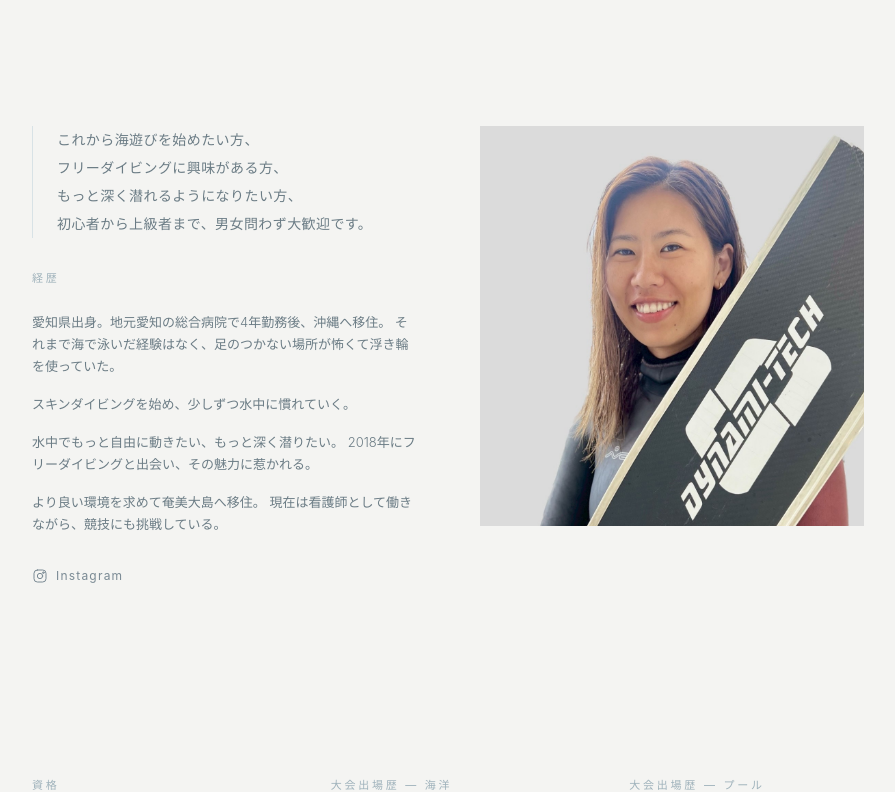
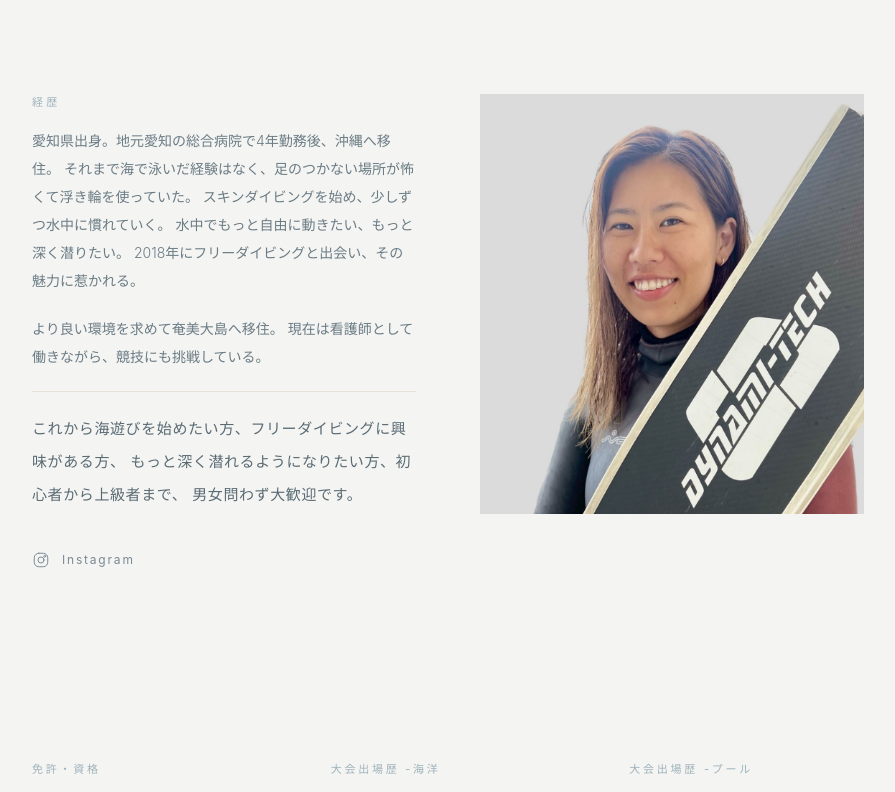
Before and after one commit to ikucha-portfolio/freediving-site, a React (Vite) app: page /about in a window 1280 px wide. Shown: the part 402-1194 px from the top of the page, without its empty margins (192-1087 px from the left). Built offline with nearby package versions, Linux system fonts and the light colour scheme; a web font is replaced by a local one.

Commit message:
AboutページのUIを整理
・STORY構造を統合（経歴＋メッセージ）
・スマホ最適化（縦構成）
・余白ルール統一
・プロフィールセクション調整

```diff
--- a/src/pages/about.jsx
+++ b/src/pages/about.jsx
@@ -1,6 +1,5 @@
 import Section from "../components/layout/Section";
 import Container from "../components/layout/Container";
-import TwoColumn from "../components/layout/TwoColumn";
 
 export default function About() {
   return (
@@ -8,71 +7,44 @@ export default function About() {
 
       {/* ===== HERO ===== */}
       <section className="relative h-[45vh] md:h-[50vh] w-full overflow-hidden">
-
         <img
           src="/images/about-hero.jpeg"
           className="absolute inset-0 w-full h-full object-cover object-[center_45%]"
         />
-
-        {/* くすみ（弱め） */}
         <div className="absolute inset-0 bg-[#1c2b2e]/25" />
 
-        {/* 下グラデ */}
-
-
         <div className="relative z-10 h-full flex flex-col justify-center items-center text-center">
-
           <p className="text-white/70 text-[11px] tracking-[0.3em] mb-4">
             INSTRUCTOR
           </p>
-
           <h1 className="text-white text-5xl md:text-6xl tracking-[0.3em] font-extralight">
             hico
           </h1>
-
         </div>
       </section>
 
-
       {/* ===== STORY ===== */}
-      <Section className="pt-24 md:pt-32">
+      <Section className="pt-16 md:pt-24">
         <Container>
 
-          <TwoColumn>
+          <div className="grid md:grid-cols-2 gap-12 md:gap-16 items-start">
 
-            {/* テキスト */}
-            <div className="flex items-start">
-
-              <div className="max-w-[420px]">
-
-                {/* メッセージ */}
-                <div className="mb-8 pl-6 border-l border-[#d8e2e6]">
-                  <p className="text-[14px] leading-[2] text-[#6b7c85] font-light tracking-[0.03em]">
-                    これから海遊びを始めたい方、<br />
-                    フリーダイビングに興味がある方、<br />
-                    もっと深く潜れるようになりたい方、<br />
-                    初心者から上級者まで、男女問わず大歓迎です。
-                  </p>
-                </div>
+            {/* ===== 左：ストーリー ===== */}
+            <div className="max-w-[560px]">
 
               {/* タイトル */}
-                <p className="text-[11px] tracking-[0.25em] text-[#9fb2bb] mb-6">
+              <p className="text-[11px] tracking-[0.3em] text-[#9fb2bb] mb-4">
                 経歴
               </p>
 
-                {/* 本文 */}
-                <div className="space-y-4 text-[#6b7c85] text-[13px] leading-[1.7] font-light">
+              <div className="space-y-8 text-[#6b7c85] text-[14px] leading-[2.1] font-light">
+{/* STORY本文（コンパクト版） */}
+<div className="space-y-5 text-[#6b7c85] text-[14px] leading-[2] font-light">
 
   <p>
     愛知県出身。地元愛知の総合病院で4年勤務後、沖縄へ移住。
     それまで海で泳いだ経験はなく、足のつかない場所が怖くて浮き輪を使っていた。
-                  </p>
-
-                  <p>
     スキンダイビングを始め、少しずつ水中に慣れていく。
-                  </p>
-
-                  <p>
     水中でもっと自由に動きたい、もっと深く潜りたい。
     2018年にフリーダイビングと出会い、その魅力に惹かれる。
   </p>
@@ -82,33 +54,44 @@ export default function About() {
     現在は看護師として働きながら、競技にも挑戦している。
   </p>
 
+  {/* メッセージ（軽く区切る） */}
+  <div className="pt-5 border-t border-[#e5e0d8]">
+    <p className="text-[15px] leading-[2.2] tracking-[0.04em] text-[#5a6b74]">
+      これから海遊びを始めたい方、フリーダイビングに興味がある方、
+      もっと深く潜れるようになりたい方、初心者から上級者まで、
+      男女問わず大歓迎です。
+    </p>
+  </div>
+
+</div>
+
               </div>
 
               {/* Instagram */}
-                <div className="mt-8">
+             <div className="mt-10">
   <a
     href="https://instagram.com/"
     target="_blank"
     rel="noopener noreferrer"
-                    className="flex items-center gap-2 text-[#7a8a94] hover:text-[#5a6b74] transition"
+    className="flex items-center gap-3 text-[#7a8a94] hover:text-[#5a6b74] transition"
   >
     <svg
       xmlns="http://www.w3.org/2000/svg"
-                      width="16"
-                      height="16"
+      width="18"
+      height="18"
       viewBox="0 0 24 24"
       fill="none"
       stroke="currentColor"
-                      strokeWidth="1.5"
+      strokeWidth="1.3"
       strokeLinecap="round"
       strokeLinejoin="round"
     >
-                      <rect x="3" y="3" width="18" height="18" rx="5" />
+      <rect x="3" y="3" width="18" height="18" rx="6" />
       <circle cx="12" cy="12" r="4" />
       <circle cx="17" cy="7" r="1.2" />
     </svg>
 
-                    <span className="text-[12px] tracking-[0.1em]">
+    <span className="text-[12px] tracking-[0.15em]">
       Instagram
     </span>
   </a>
@@ -116,45 +99,47 @@ export default function About() {
 
             </div>
 
-            </div>
-
-            {/* 画像 */}
-            <div className="flex justify-center">
+            {/* ===== 右：写真 ===== */}
+            <div className="flex justify-center md:justify-end">
               <img
                 src="/images/instructor.jpeg"
-                className="w-full max-w-[460px] h-[400px] object-cover object-[center_35%]"
+                className="
+                  w-full
+                  max-w-[320px] md:max-w-[420px]
+                  h-[320px] md:h-[420px]
+                  object-cover
+                  object-[center_35%]
+                "
               />
             </div>
 
-          </TwoColumn>
+          </div>
 
         </Container>
       </Section>
 
-
-      {/* ===== LICENSE & RESULTS ===== */}
-      <Section>
+      {/* ===== PROFILE ===== */}
+      <Section variant="compact">
         <Container>
 
-          <div className="grid md:grid-cols-3 gap-16">
+          <div className="max-w-[900px] mx-auto grid md:grid-cols-3 gap-12 md:gap-16 text-left mt-4 md:mt-8">
 
 {/* LICENSE */}
 <div>
-              <p className="text-[11px] tracking-[0.25em] text-[#9fb2bb] mb-6">
-                資格
+  <p className="text-[11px] tracking-[0.25em] text-[#9fb2bb] mb-3">
+    免許・資格
   </p>
 
-              <div className="space-y-4 text-[#5a6b74] text-[13px] leading-[1.9] font-light">
+  <div className="space-y-2 text-[#5a6b74] text-[13px] leading-[1.7] font-light">
     <p>AIDA フリーダイビングインストラクター</p>
     <p>YOGA インストラクター RYT200</p>
     <p>看護師免許</p>
   </div>
 </div>
-
             {/* OCEAN */}
             <div>
-              <p className="text-[11px] tracking-[0.25em] text-[#9fb2bb] mb-6">
-                大会出場歴 — 海洋
+              <p className="text-[11px] tracking-[0.25em] text-[#9fb2bb] mb-4">
+                大会出場歴 -海洋
               </p>
 
               <div className="space-y-4 text-[#6b7c85] text-[13px] leading-[1.9] font-light">
@@ -168,8 +153,8 @@ export default function About() {
 
             {/* POOL */}
             <div>
-              <p className="text-[11px] tracking-[0.25em] text-[#9fb2bb] mb-6">
-                大会出場歴 — プール
+              <p className="text-[11px] tracking-[0.25em] text-[#9fb2bb] mb-4">
+                大会出場歴 -プール
               </p>
 
               <div className="space-y-4 text-[#6b7c85] text-[13px] leading-[1.9] font-light">
@@ -186,7 +171,6 @@ export default function About() {
         </Container>
       </Section>
 
-
     </main>
   );
 }
```
Lines whose indentation alone changed are shown as unchanged.
